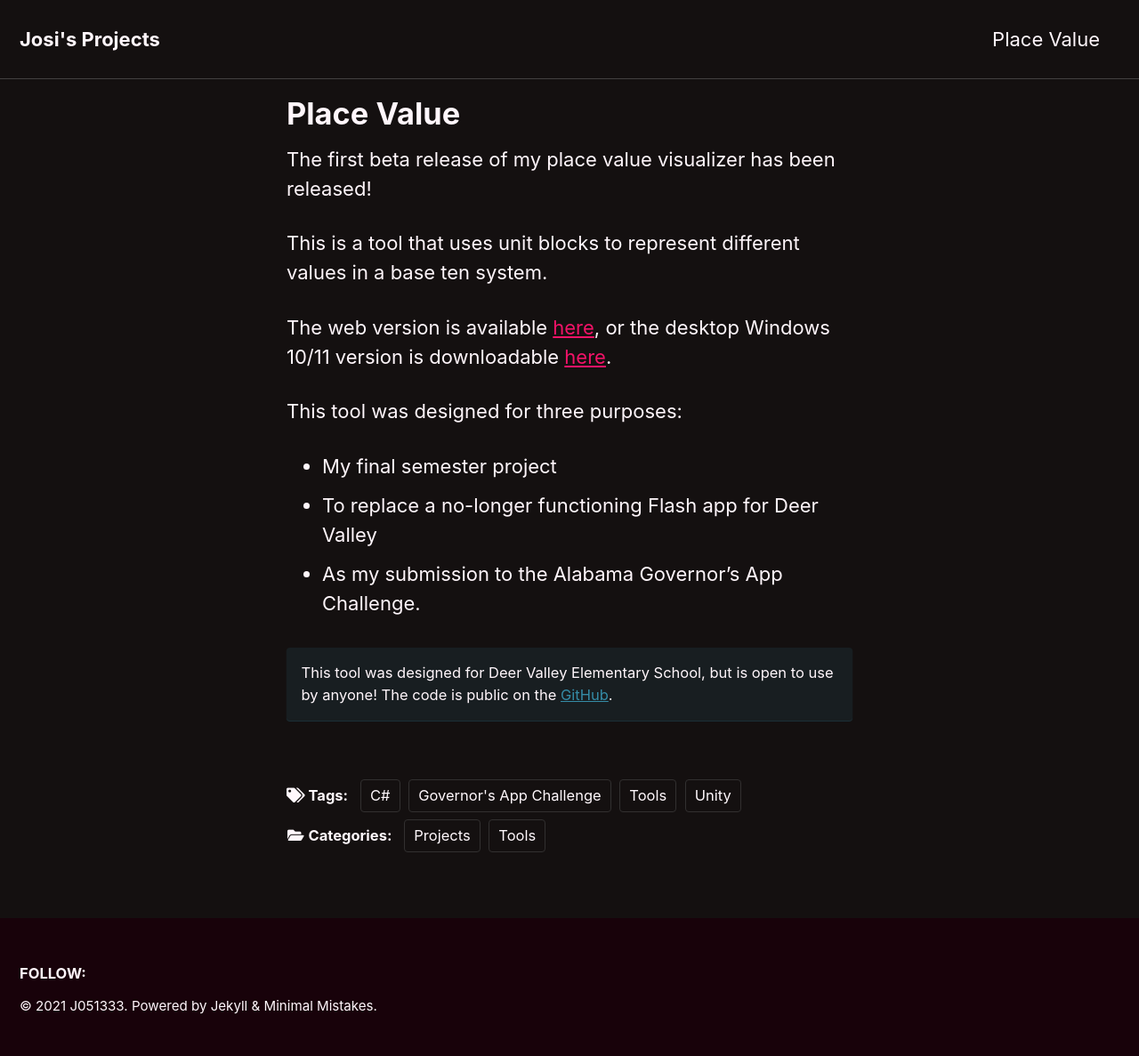
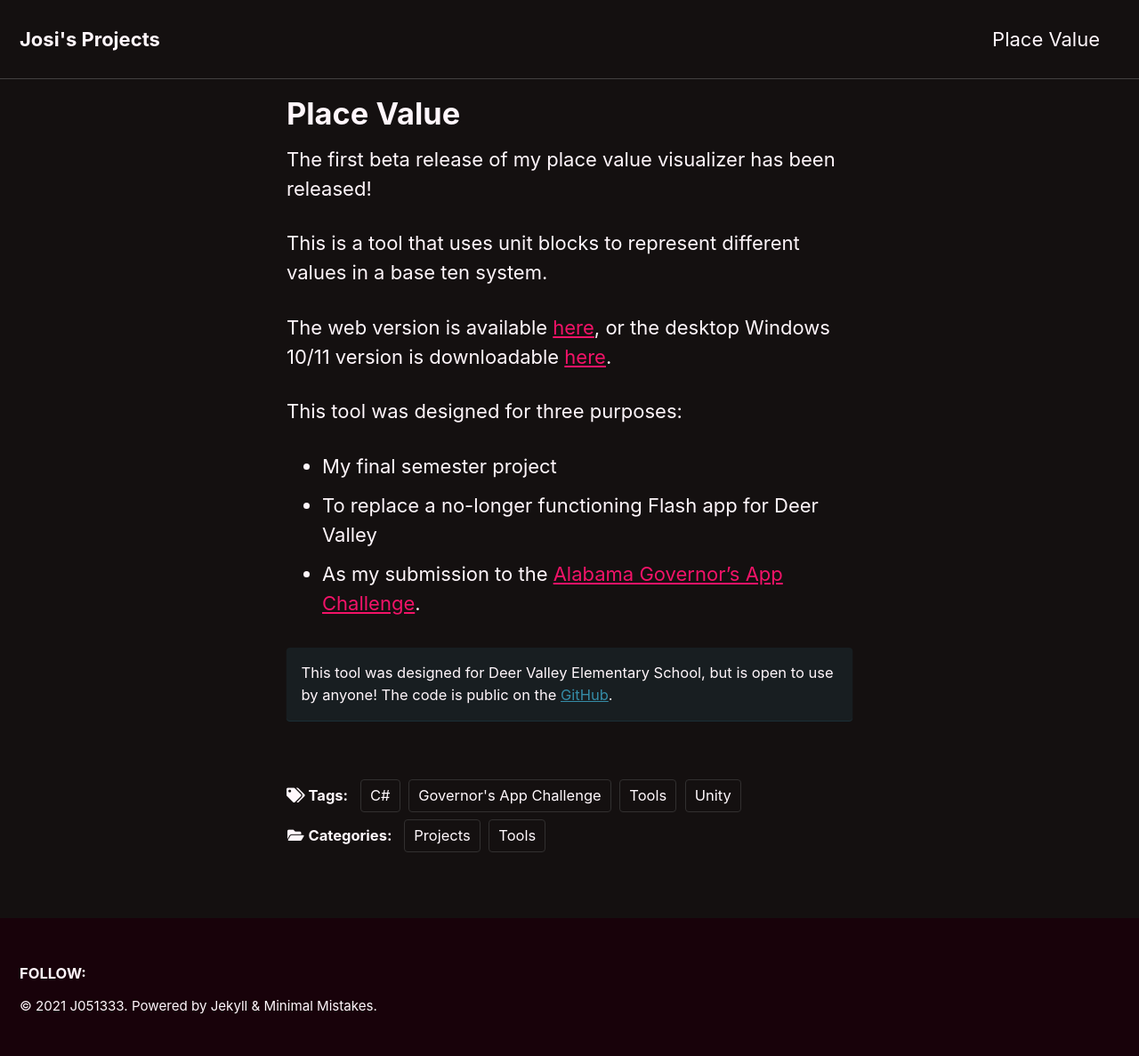
Before and after one commit to J051333/j051333.github.io, a Jekyll site: the page built from _posts/2021-08-12-Place-Value.md, in a window 1280 px wide. Shown: the whole page at 89% size. Built offline with Jekyll 4.4.1, drawn with Linux system fonts in a browser that asks for light colours; cached includes are drawn as plain includes; part of the change alters nothing that is shown.

```diff
--- a/_posts/2021-08-12-Place-Value.md
+++ b/_posts/2021-08-12-Place-Value.md
@@ -22,7 +22,7 @@ The web version is available [here](/place-value/), or the desktop Windows 10/11
 This tool was designed for three purposes:
  - My final semester project
  - To replace a no-longer functioning Flash app for Deer Valley
- - As my submission to the Alabama Governor's App Challenge.
+ - As my submission to the [Alabama Governor's App Challenge](https://sites.google.com/view/algovernorsappchallenge).
 
 This tool was designed for Deer Valley Elementary School, but is open to use by anyone! The code is public on the [GitHub](https://github.com/J051333/place-value/tree/main/Code).
 {: .notice--info}
```
